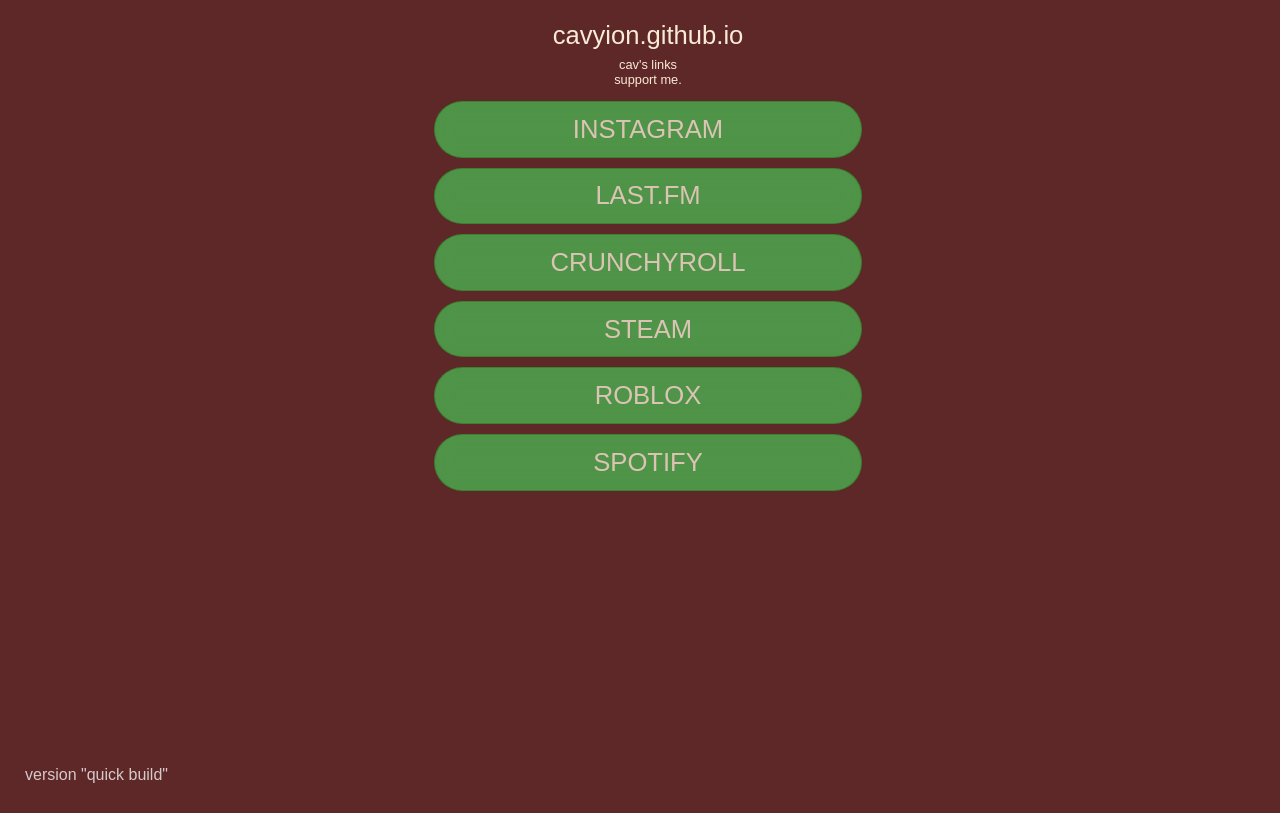
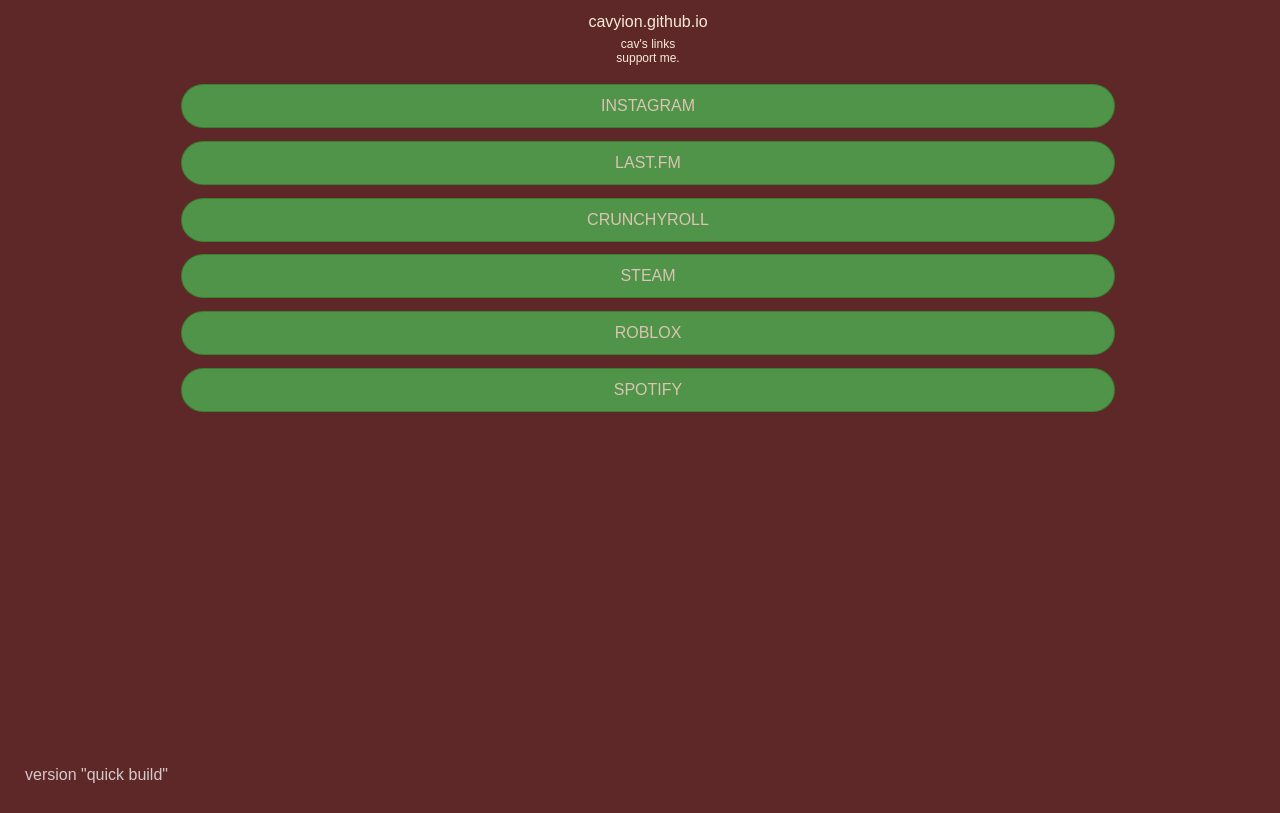
Before and after one commit to cavyion/cavyion.github.io, a plain HTML site: page index.html in a window 1280 px wide. Drawn offline with Linux system fonts and the light colour scheme; a web font is replaced by a local one.

Commit message:
Update style.css

```diff
--- a/style.css
+++ b/style.css
@@ -8,7 +8,7 @@
 }
 
 html {
-  height: 90%;
+  height: 100%;
   background-color: rgb(94, 40, 40);
   overflow: hidden;
  /* background-image: url(\main/images/clannad_1.jpeg); */
@@ -24,7 +24,7 @@ body {
 
 h2 {
     font-family: "Zen Maru Gothic", sans-serif;
-    font-size: 2vw;
+    font-size: 2vh;
     margin-bottom: -6px;
     color: antiquewhite;
     font-weight: 300;
@@ -32,7 +32,7 @@ h2 {
 }
 h3 {
   font-family: "Zen Maru Gothic", sans-serif;
-  font-size: 1vw;
+  font-size: 1.5vh;
   margin-bottom: -6px;
   color: antiquewhite;
   font-weight: 300;
@@ -41,25 +41,25 @@ h3 {
 
 
 .link_buttons {
-  width: 35%;
+  width: 75vw;
+  height: 10vh;
   display: block;
   margin:0 auto;
-  padding: 10px 24px; /* Some padding */
+  padding: .75rem 1.5rem; /* 10px 24px Some padding */
 }
 
 .button {
 
   font-family: 'Zen Maru Gothic', sans-serif;
 
-  backdrop-filter: blur(10px);
   background-color: #4CAF50; /* Green */
   border: none;
   color: antiquewhite;
-  padding: 1vw 2vw; /* 10px 42px */
+  padding: 0.75rem 1.5rem; /* 10px 42px */
   text-align: center;
   text-decoration: none;
   display: block;
-  font-size: 2vw;
+  font-size: 2vh;
 
   border-style: solid;
   border-color: rgba(34, 138, 34, 0.616);
@@ -67,7 +67,7 @@ h3 {
   border-width: 1px;
 
   transition-duration: 0.4s;
-  margin: 10px;
+  margin: 1vw; /* 10px */
 
 opacity: 0.8;
 
```
